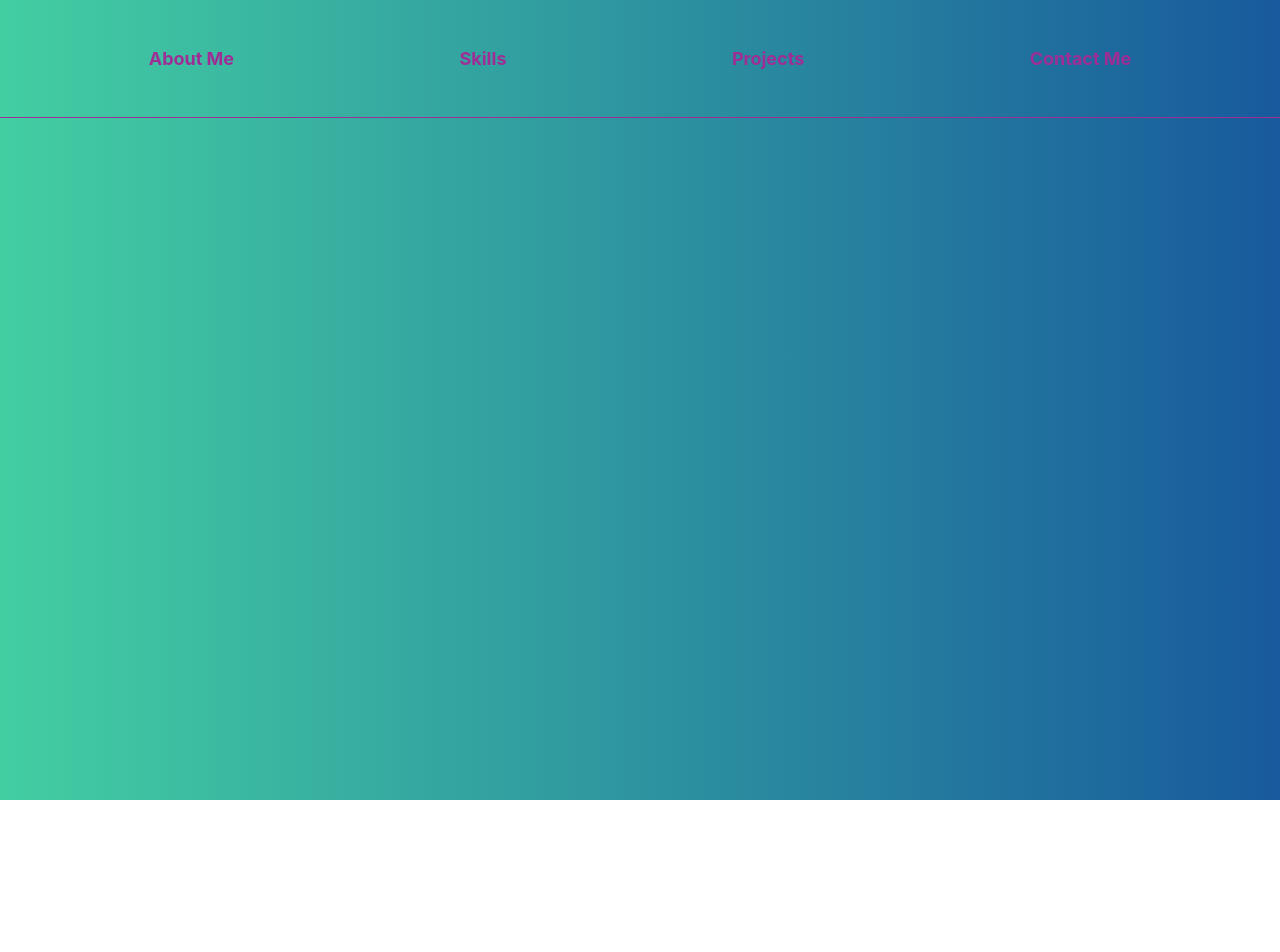
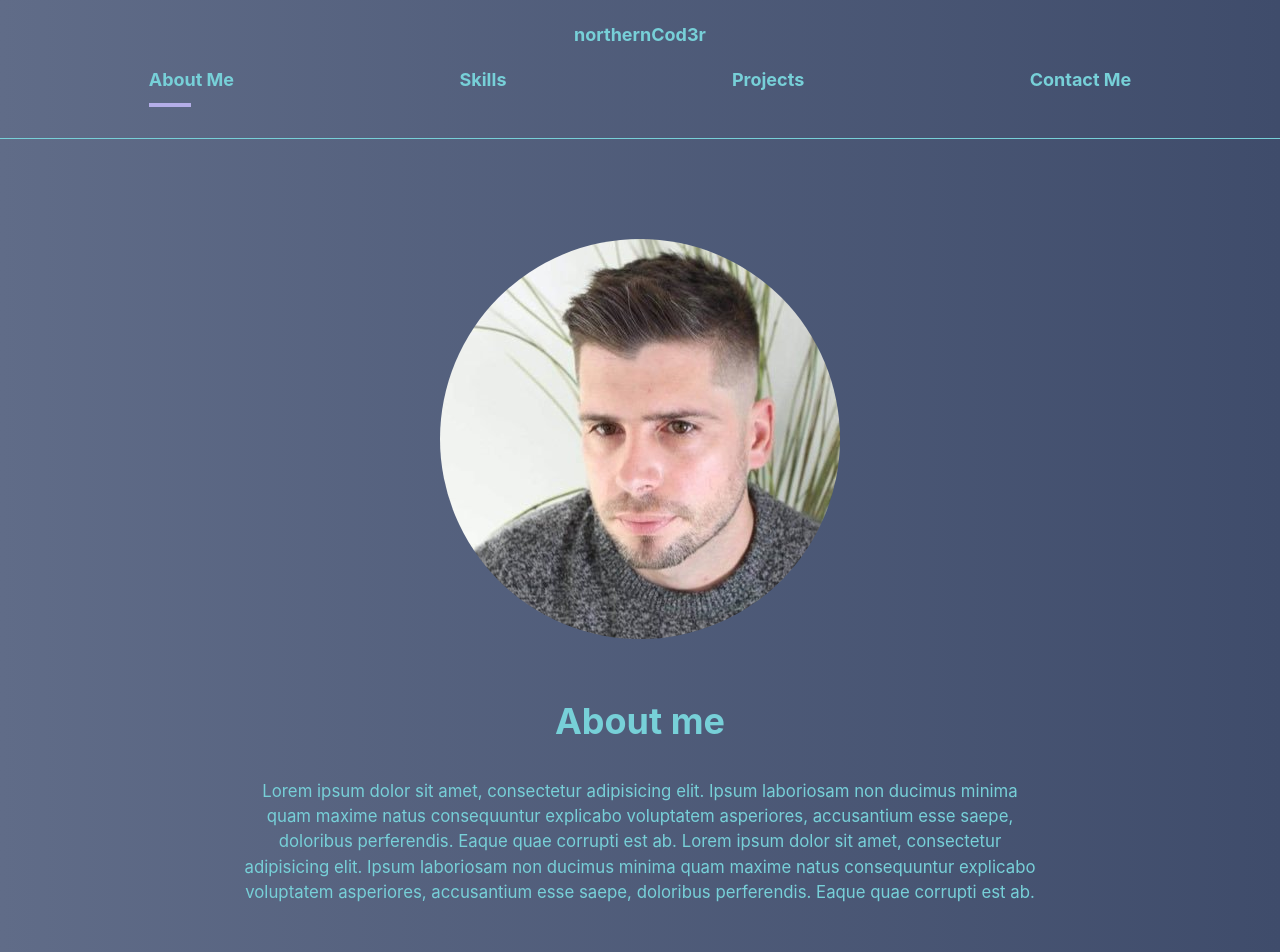
Before and after one commit to btomo86/portfolio, a React (Create React App) app: page /about in a window 1280 px wide. Shown: the top 952 px of the page. Before the commit the page ends 800 px from the top, so only its background shows below. Built offline with nearby package versions, Linux system fonts and the light colour scheme.

Commit message:
added a line animation using framer motion

```diff
--- a/package.json
+++ b/package.json
@@ -6,8 +6,10 @@
     "@testing-library/jest-dom": "^5.11.9",
     "@testing-library/react": "^11.2.5",
     "@testing-library/user-event": "^12.8.1",
+    "framer-motion": "^3.10.2",
     "react": "^17.0.1",
     "react-dom": "^17.0.1",
+    "react-icons": "^4.2.0",
     "react-router-dom": "^5.2.0",
     "react-scripts": "4.0.3",
     "styled-components": "^5.2.1",
--- a/src/App.js
+++ b/src/App.js
@@ -1,10 +1,34 @@
 import Nav from "./components/Nav";
 import GlobalStyle from "./styles/GlobalStyles";
+import About from "./components/About";
+import { Switch, Route, useLocation } from "react-router-dom";
+import { AnimatePresence } from "framer-motion";
+import Skills from "./components/Skills";
+import Projects from "./components/Projects";
+import Contact from "./components/Contact";
+
 function App() {
+  const location = useLocation();
   return (
     <div className="App">
       <GlobalStyle />
       <Nav />
+      <AnimatePresence exitBeforeEnter>
+        <Switch location={location} key={location.pathname}>
+          <Route path="/about" exact>
+            <About />
+          </Route>
+          <Route path="/skills" exact>
+            <Skills />
+          </Route>
+          <Route path="/projects" exact>
+            <Projects />
+          </Route>
+          <Route path="/contact" exact>
+            <Contact />
+          </Route>
+        </Switch>
+      </AnimatePresence>
     </div>
   );
 }
--- /dev/null
+++ b/src/components/About.js
@@ -0,0 +1,62 @@
+import styled from "styled-components";
+import me from "../me.jpeg";
+
+const About = () => {
+  return (
+    <div>
+      <PictureDiv>
+        <ProfilePicture alt="" src={me} />
+      </PictureDiv>
+      <Title>About me</Title>
+
+      <Container>
+        <Paragraph>
+          Lorem ipsum dolor sit amet, consectetur adipisicing elit. Ipsum
+          laboriosam non ducimus minima quam maxime natus consequuntur explicabo
+          voluptatem asperiores, accusantium esse saepe, doloribus perferendis.
+          Eaque quae corrupti est ab. Lorem ipsum dolor sit amet, consectetur
+          adipisicing elit. Ipsum laboriosam non ducimus minima quam maxime
+          natus consequuntur explicabo voluptatem asperiores, accusantium esse
+          saepe, doloribus perferendis. Eaque quae corrupti est ab.
+        </Paragraph>
+      </Container>
+    </div>
+  );
+};
+
+const Title = styled.h1`
+  color: #77d0d8;
+  text-align: center;
+  padding-top: 5rem;
+  font-size: 3rem;
+`;
+
+const Paragraph = styled.p`
+  display: flex;
+  flex-direction: column;
+  justify-content: flex-start;
+  text-align: center;
+`;
+
+const Container = styled.div`
+  width: 800px;
+  height: 800px;
+  display: flex;
+  flex-direction: column;
+  align-items: center;
+  margin: auto;
+  @media only screen and (max-width: 400px) {
+    max-width: 300px;
+  }
+`;
+
+const ProfilePicture = styled.img`
+  margin-top: 100px;
+  border-radius: 50%;
+`;
+
+const PictureDiv = styled.div`
+  display: flex;
+  justify-content: center;
+`;
+export default About;
--- /dev/null
+++ b/src/components/Contact.js
@@ -0,0 +1,5 @@
+const Projects = () => {
+  return <h1>working</h1>;
+};
+
+export default Projects;
--- a/src/components/Nav.js
+++ b/src/components/Nav.js
@@ -1,21 +1,46 @@
 import styled from "styled-components";
-import { Link } from "react-router-dom";
+import { Link, useLocation } from "react-router-dom";
+import { motion } from "framer-motion";
 
 const Nav = () => {
+  const { pathname } = useLocation();
   return (
     <StyledNav>
+      <Link id="#logo" to="/">
+        northernCod3r
+      </Link>
       <ul>
         <li>
           <Link to="/about">About Me</Link>
+          <Line
+            transition={{ duration: 0.75 }}
+            initial={{ width: "0%" }}
+            animate={{ width: pathname === "/about" ? "50%" : "0%" }}
+          />
         </li>
         <li>
           <Link to="/skills">Skills</Link>
+          <Line
+            transition={{ duration: 0.75 }}
+            initial={{ width: "0%" }}
+            animate={{ width: pathname === "/skills" ? "50%" : "0%" }}
+          />
         </li>
         <li>
           <Link to="/projects">Projects</Link>
+          <Line
+            transition={{ duration: 0.75 }}
+            initial={{ width: "0%" }}
+            animate={{ width: pathname === "/projects" ? "50%" : "0%" }}
+          />
         </li>
         <li>
           <Link to="/contact">Contact Me</Link>
+          <Line
+            transition={{ duration: 0.75 }}
+            initial={{ width: "0%" }}
+            animate={{ width: pathname === "/contact" ? "50%" : "0%" }}
+          />
         </li>
       </ul>
     </StyledNav>
@@ -26,16 +51,18 @@ const StyledNav = styled.nav`
   min-height: 10vh;
   display: flex;
   margin: auto;
-  justify-content: space-between;
+  justify-content: space-evenly;
   align-items: center;
   padding: 1rem 10rem;
-  background: linear-gradient(to right, #43cea2, #185a9d);
+  /* background: linear-gradient(to right, #43cea2, #185a9d); */
+  background: linear-gradient(to right, #606c88, #3f4c6b);
   position: sticky;
   z-index: 10;
   top: 0;
-  border-bottom: 1px solid #9e2e95;
+  border-bottom: 1px solid #77d0d8;
+
   a {
-    color: #9e2e95;
+    color: #77d0d8;
     text-decoration: none;
     font-size: 1.5rem;
     font-weight: bolder;
@@ -52,6 +79,10 @@ const StyledNav = styled.nav`
   @media (max-width: 1300px) {
     flex-direction: column;
     padding: 2rem 1rem;
+    #logo {
+      display: inline-block;
+      margin: 2rem;
+    }
 
     ul {
       padding: 2rem;
@@ -61,6 +92,22 @@ const StyledNav = styled.nav`
         padding: 0;
       }
     }
+    h1 {
+      font-size: 1.5rem;
+      font-weight: lighter;
+    }
+  }
+`;
+
+const Line = styled(motion.div)`
+  height: 0.3rem;
+  background: #b4aee8;
+  width: 0%;
+  position: absolute;
+  bottom: -80%;
+  left: 60%;
+  @media (max-width: 1300px) {
+    left: 0%;
   }
 `;
 
--- /dev/null
+++ b/src/components/Projects.js
@@ -0,0 +1,5 @@
+const Projects = () => {
+  return <h1>Working</h1>;
+};
+
+export default Projects;
--- /dev/null
+++ b/src/components/Skills.js
@@ -0,0 +1,5 @@
+const Skills = () => {
+  return <h1></h1>;
+};
+
+export default Skills;
--- a/src/styles/GlobalStyles.js
+++ b/src/styles/GlobalStyles.js
@@ -13,12 +13,24 @@ html {
     }
 }
 
+/* html { font-size: calc(1em + 1vw) } */
+
 
 body {
-    background: linear-gradient(to right, #43cea2, #185a9d);
+    /* background: linear-gradient(to right, #43cea2, #185a9d);*/
+    background: linear-gradient(to right, #606c88, #3f4c6b);
     font-family: 'inter', sans-serif;
     overflow-x: hidden;
 }
+
+p {
+        padding: 3rem 0rem;
+        color: #77d0d8;
+        font-size: 1.4rem;
+        line-height: 150%;
+
+
+    }
 
 
 `;
```
Also changed, not shown: src/me.jpeg (added), 1 other file (tests, documents, lock files or other folders).
